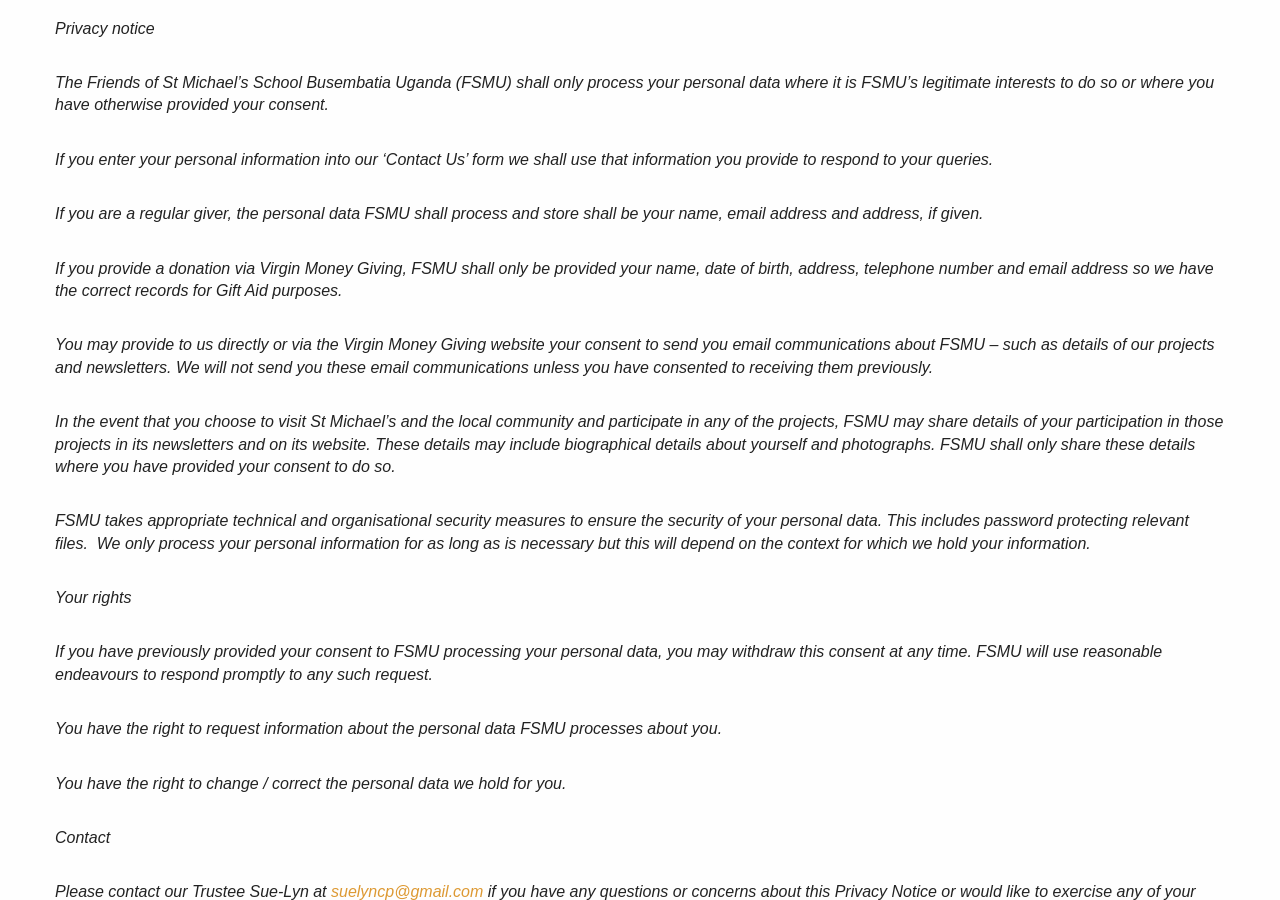
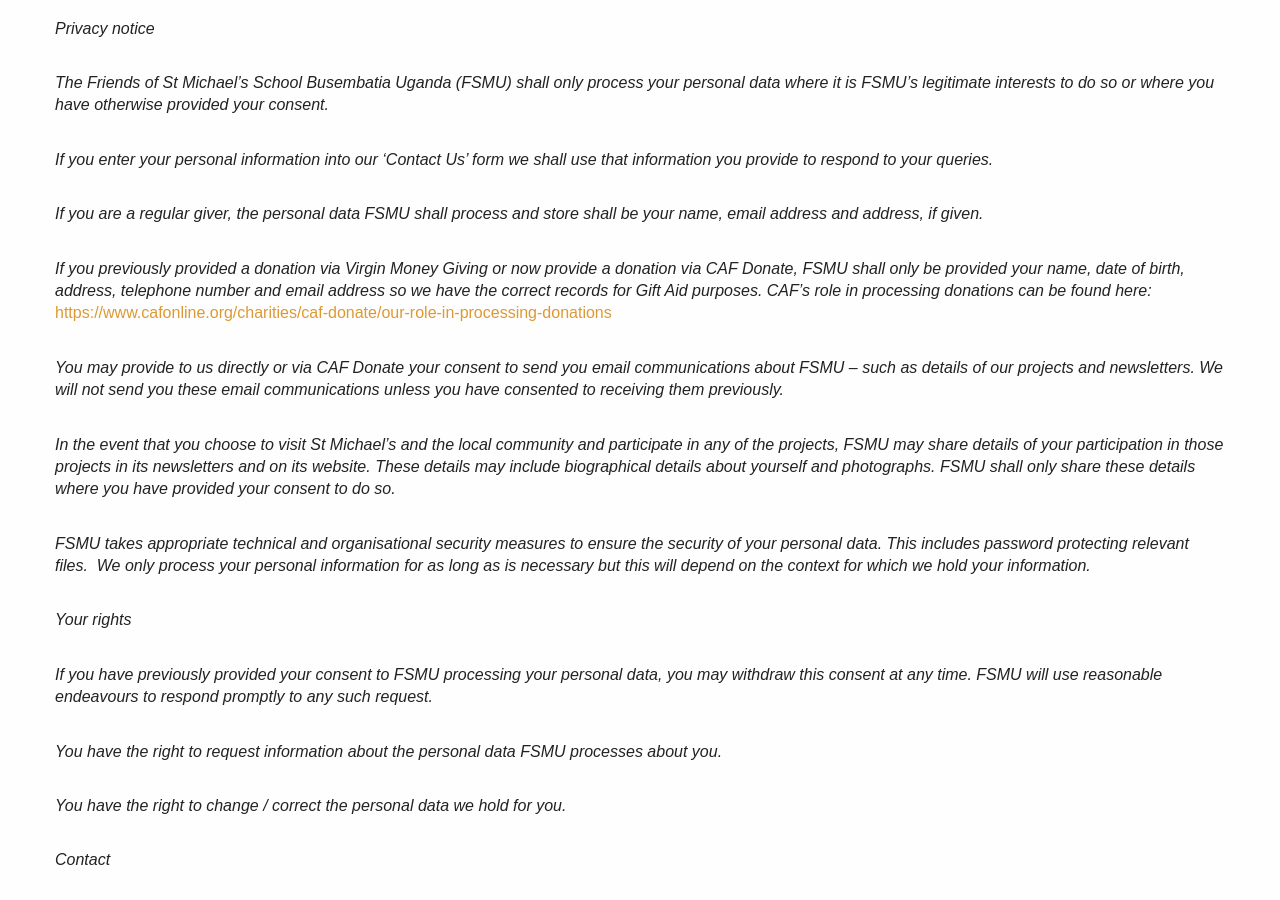
Before and after one commit to Eelviny/fsmu.co.uk, a Jekyll site: the page built from about.md, in a window 1280 px wide and 900 px high, scrolled down 3842 px. Built offline with Jekyll 4.4.1, drawn with Linux system fonts in a browser that asks for light colours; nearby versions of some CDN libraries; a style sheet for code colours, icons or effects is not loaded.

Commit message:
Update from Forestry.io FSMU Admin updated about.md

```diff
--- a/about.md
+++ b/about.md
@@ -107,9 +107,9 @@
 
 ###### _If you are a regular giver, the personal data FSMU shall process and store shall be your name, email address and address, if given._
 
-###### _If you provide a donation via Virgin Money Giving, FSMU shall only be provided your name, date of birth, address, telephone number and email address so we have the correct records for Gift Aid purposes._
+###### _If you previously provided a donation via Virgin Money Giving or now provide a donation via CAF Donate, FSMU shall only be provided your name, date of birth, address, telephone number and email address so we have the correct records for Gift Aid purposes. CAF's role in processing donations can be found here:_ [https://www.cafonline.org/charities/caf-donate/our-role-in-processing-donations](https://www.cafonline.org/charities/caf-donate/our-role-in-processing-donations "https://www.cafonline.org/charities/caf-donate/our-role-in-processing-donations")
 
-###### _You may provide to us directly or via the Virgin Money Giving website your consent to send you email communications about FSMU – such as details of our projects and newsletters. We will not send you these email communications unless you have consented to receiving them previously._
+###### _You may provide to us directly or via  CAF Donate your consent to send you email communications about FSMU – such as details of our projects and newsletters. We will not send you these email communications unless you have consented to receiving them previously._
 
 ###### _In the event that you choose to visit St Michael’s and the local community and participate in any of the projects, FSMU may share details of your participation in those projects in its newsletters and on its website. These details may include biographical details about yourself and photographs. FSMU shall only share these details where you have provided your consent to do so._
 
```
